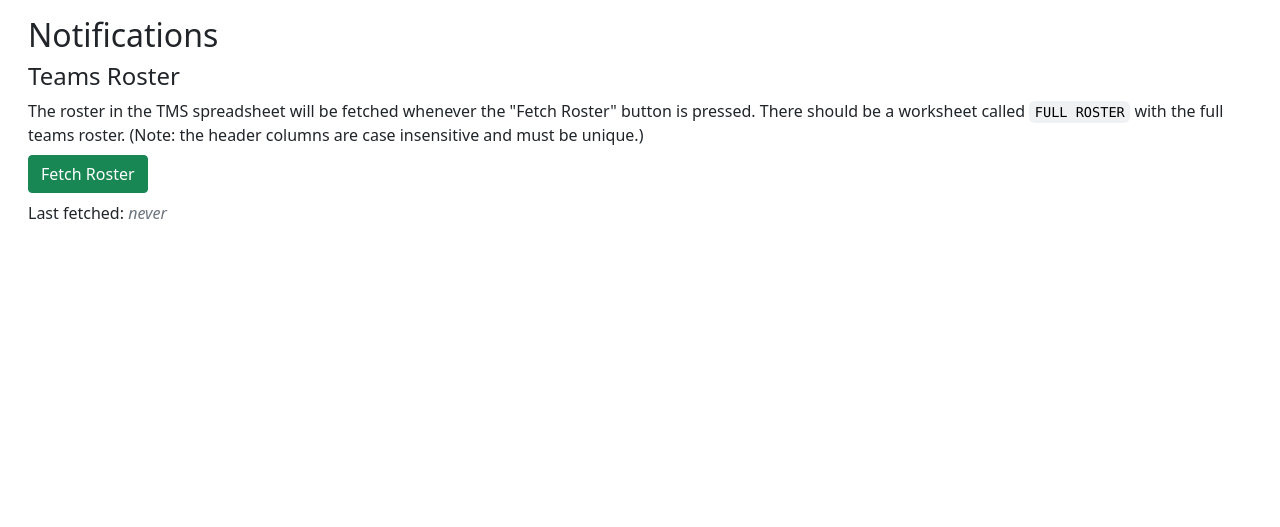
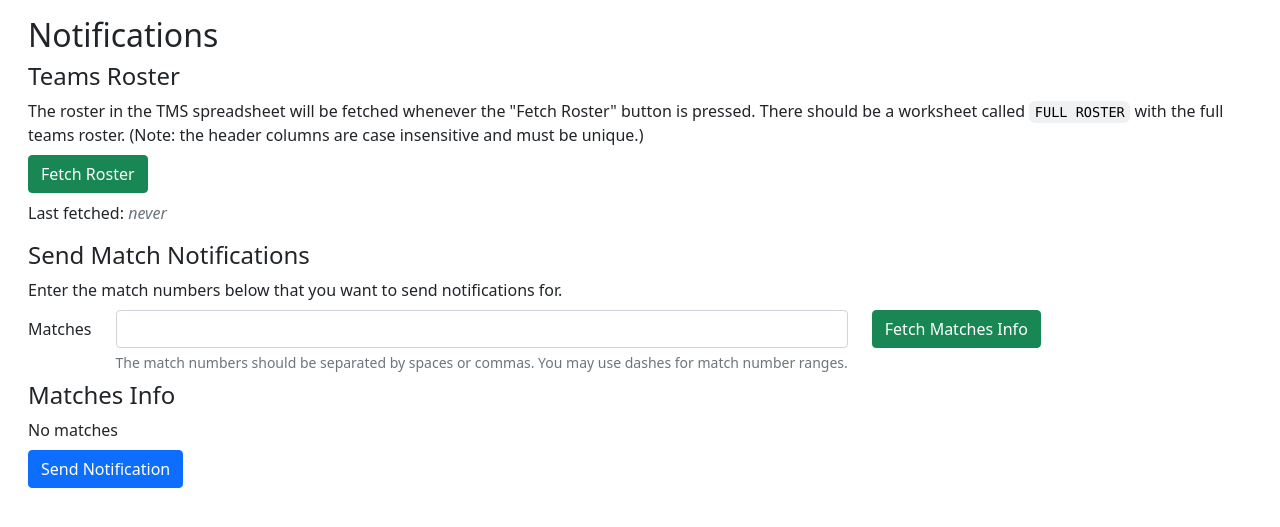
Before and after one commit to josephlou5/ectc-tournament-app, a Flask app: page /notifications in a window 1280 px wide. Shown: the part 82-609 px from the top of the page. Run offline with Flask 2, Linux system fonts and the light colour scheme; data comes from the database, SQL or seed files in the repository; some libraries are stand-ins or nearby versions.

Commit message:
Add input to fetch match info
Currently only parses the match numbers and displays errors accordingly.

```diff
--- a/src/templates/notifications/index.jinja
+++ b/src/templates/notifications/index.jinja
@@ -8,6 +8,13 @@ Notifications
 {% set fetch_roster_dummy_input_id = "fetch-roster-dummy-input" %}
 {# messages and status are combined for fetch roster #}
 {% set fetch_roster_status_id = "fetch-roster-status" %}
+
+{% set match_numbers_input_id = "match-numbers-input" %}
+{% set fetch_matches_btn_id = "fetch-matches-btn" %}
+{% set fetch_matches_status_id = "fetch-matches-status" %}
+{% set matches_info_id = "matches-info" %}
+
+{% set send_notif_btn_id = "send-notification-btn" %}
 
 {% set flashed = get_flashed_by_categories() %}
 
@@ -83,6 +90,75 @@ Notifications
       </div>
     </div>
   </div>
+
+  <div class="row mb-2">
+    <div class="col">
+      <h4>Send Match Notifications</h4>
+      <div class="row mb-2">
+        <div class="col">
+          Enter the match numbers below that you want to send notifications for.
+        </div>
+      </div>
+      <div class="row mb-2">
+        {# want the switch back to auto somewhere between xs and sm, but not
+           possible without customizing the breakpoints
+         #}
+        <div class="col-xs-auto col-sm col-xl-auto">
+          <div class="row">
+            <label
+              for="{{ match_numbers_input_id }}"
+              class="col-auto col-form-label"
+            >
+              Matches
+            </label>
+            <div class="col">
+              <input
+                type="text"
+                id="{{ match_numbers_input_id }}"
+                class="form-control"
+              />
+              <div
+                id="{{ match_numbers_input_id }}-invalid"
+                class="invalid-feedback"
+              ></div>
+              <div class="form-text">
+                The match numbers should be separated by spaces or commas. You
+                may use dashes for match number ranges.
+              </div>
+            </div>
+          </div>
+        </div>
+        <div class="col-auto">
+          <button
+            type="button"
+            id="{{ fetch_matches_btn_id }}"
+            class="btn btn-success"
+          >
+            Fetch Matches Info
+          </button>
+        </div>
+        {# can't align center because of the input description and validation,
+           but "pt-2" seems to look good and centered wrt the fetch button
+         #}
+        <div id="{{ fetch_matches_status_id }}" class="col-auto pt-2"></div>
+      </div>
+      <div class="row">
+        <h4>Matches Info</h4>
+        <div id="{{ matches_info_id }}">
+          <!-- filled out by AJAX calls -->
+          No matches
+        </div>
+      </div>
+      <div class="row mt-2">
+        <div class="col">
+          {# button currently does nothing #}
+          <button id="{{ send_notif_btn_id }}" class="btn btn-primary">
+            Send Notification
+          </button>
+        </div>
+      </div>
+    </div>
+  </div>
 </div>
 {% endblock %}
 
@@ -122,6 +198,56 @@ Notifications
     });
   }
 
+  function handleFetchMatchInfoClicked() {
+    const FETCHING = 'Fetching...';
+
+    if ($('#{{ fetch_matches_status_id }}').html().trim() === FETCHING) {
+      // currently fetching; ignore the click
+      return;
+    }
+
+    // clear status
+    $('#{{ fetch_matches_status_id }}').html('');
+    clearInvalid('{{ match_numbers_input_id }}');
+
+    const matchesQuery = getInputValue('{{ match_numbers_input_id }}');
+    if (matchesQuery === '') {
+      // Error: no match numbers given
+      setInvalid(
+        '{{ match_numbers_input_id }}',
+        'Please enter a match number.'
+      );
+      return;
+    }
+
+    $('#{{ fetch_matches_status_id }}').html(FETCHING);
+    ajaxRequest('GET', '{{ url_for("fetch_matches_info") }}', {
+      data: { matches: matchesQuery },
+      success: (response, status, jqXHR) => {
+        // clear the status
+        $('#{{ fetch_matches_status_id }}').html('');
+        if (response.success) {
+          // clear the input
+          $('#{{ match_numbers_input_id }}').val('');
+          // display the match numbers for now
+          $('#{{ matches_info_id }}').html(
+            response['match_numbers'].join(', ')
+          );
+        } else {
+          // some failure
+          setInvalid(
+            '{{ match_numbers_input_id }}',
+            response.reason ?? 'Unknown error: please try again'
+          );
+        }
+      },
+      error: (jqXHR, status, errorThrown) => {
+        // clear the status
+        $('#{{ fetch_matches_status_id }}').html('');
+        setInvalid('{{ match_numbers_input_id }}', jqXHR.statusText);
+      },
+    });
+  }
   $(document).ready(() => {
     // Fetch roster
     $('#{{ fetch_roster_btn_id }}').click((event) => {
@@ -129,6 +255,14 @@ Notifications
     });
     // clear the flashed text after 60 seconds
     clearElementAfter('{{ fetch_roster_status_id }}', 60);
+
+    // Fetch match info
+    $('#{{ match_numbers_input_id }}').onEnterKeyPress((event) => {
+      $('#{{ fetch_matches_btn_id }}').click();
+    });
+    $('#{{ fetch_matches_btn_id }}').click((event) => {
+      handleFetchMatchInfoClicked();
+    });
   });
 </script>
 {% endblock %}
--- a/src/views/notifications.py
+++ b/src/views/notifications.py
@@ -8,7 +8,7 @@ team info, and sending notifications.
 import json
 from pathlib import Path
 
-from flask import flash
+from flask import flash, request
 
 import db
 from utils import fetch_tms
@@ -170,3 +170,137 @@ def view_full_roster():
 @app.route("/notifications/full_roster/raw", methods=["GET"])
 def view_full_roster_raw():
     return db.roster.get_full_roster(as_json=True)
+
+
+def _parse_matches_query(matches_query):
+    """Handwritten parser to parse a match list str, with spaces or
+    commas separating match groups, and with dashes representing match
+    ranges.
+
+    The parser is pretty forgiving; it allows numbers starting with 0s
+    and has no restrictions on the value ranges. However, the end of
+    ranges must be at least as large as the start of the range. Also,
+    there is a cutoff on the number of matches that can be specified.
+    """
+    MAX_NUM_MATCHES = 50
+
+    def _parse_error(msg, index=None):
+        if index is not None:
+            msg = f"Position {index+1}: {msg}"
+        return msg, None
+
+    # insertion-order collection of match numbers
+    match_numbers = {}
+    # a buffer of the last seen match number
+    last_num = None
+    # index of the seen dash
+    saw_dash = None
+    # the digits of the current number
+    current_number = []
+
+    def _add_number(i, c=None):
+        nonlocal last_num, saw_dash
+
+        if len(current_number) == 0:
+            return None
+
+        num_start_i = i - len(current_number)
+        num = int("".join(current_number))
+        current_number.clear()
+
+        if saw_dash is not None:
+            # end a range
+            if num < last_num:
+                return (
+                    f"Position {num_start_i}: "
+                    "Range end is smaller than range start"
+                )
+            if num == last_num:
+                match_numbers[last_num] = True
+            else:
+                for x in range(last_num, num + 1):
+                    match_numbers[x] = True
+            last_num = None
+            saw_dash = None
+        else:
+            # single match number
+            if last_num is not None:
+                match_numbers[last_num] = True
+            last_num = num
+
+        if len(match_numbers) > MAX_NUM_MATCHES:
+            return f"Too many matches specified (max {MAX_NUM_MATCHES})"
+
+        return None
+
+    for i, c in enumerate(matches_query):
+        if c.isspace() or c in (",", "-"):
+            # end of a number
+            error_msg = _add_number(i, c)
+            if error_msg is not None:
+                return _parse_error(error_msg)
+            if c == ",":
+                # explicitly start a new group (dashes cannot go across
+                # commas)
+                if saw_dash is not None:
+                    return _parse_error(
+                        f"Position {saw_dash+1}: Dash without end number"
+                    )
+                if last_num is not None:
+                    match_numbers[last_num] = True
+                last_num = None
+            elif c == "-":
+                if last_num is None:
+                    return _parse_error(
+                        f"Position {i+1}: Dash without a start number"
+                    )
+                if saw_dash is not None:
+                    return _parse_error(f"Position {i+1}: invalid dash")
+                saw_dash = i
+            continue
+        if c.isdigit():
+            current_number.append(c)
+            continue
+        return _parse_error(f"Position {i+1}: unknown character: {c}")
+    error_msg = _add_number(len(matches_query))
+    if error_msg is not None:
+        return _parse_error(error_msg)
+
+    if saw_dash is not None:
+        return _parse_error(f"Position {saw_dash+1}: Dash without end number")
+
+    if last_num is not None:
+        match_numbers[last_num] = True
+    if len(match_numbers) > MAX_NUM_MATCHES:
+        return _parse_error(
+            f"Too many matches specified (max {MAX_NUM_MATCHES})"
+        )
+
+    return None, list(match_numbers.keys())
+
+
+@app.route("/notifications/matches_info", methods=["GET"])
+def fetch_matches_info():
+    def _error(msg):
+        return {"success": False, "reason": msg}
+
+    matches_query = request.args.get("matches", None)
+    if matches_query is None:
+        return _error("No matches given.")
+    matches_query = matches_query.strip()
+
+    print(" ", "Fetching matches for query:", matches_query)
+
+    error_msg, match_numbers = _parse_matches_query(matches_query)
+    if error_msg is not None:
+        print(" ", "Error parsing match query:", error_msg)
+        return _error(error_msg)
+    if len(match_numbers) == 0:
+        print(" ", "Error: No match numbers given")
+        return _error("No match numbers given.")
+    match_numbers.sort()
+    print(" ", "Parsed match numbers:", match_numbers)
+
+    # TODO: fetch match info
+
+    return {"success": True, "match_numbers": match_numbers}
```
